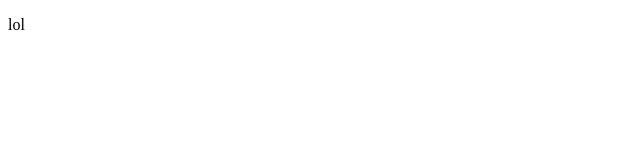
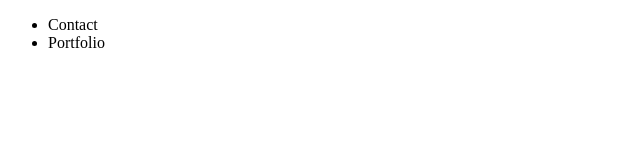
Before and after one commit to wesleyaphillipson/wesleyaphillipson.github.io, a plain HTML site: page index.html in a window 1280 px wide. Shown: the whole page, without its empty margins (0-640 px from the left). Drawn offline with Linux system fonts and the light colour scheme.

Commit message:
Update index.html

```diff
--- a/index.html
+++ b/index.html
@@ -6,6 +6,13 @@
         <title>Nothing seems to be here...</title>
     </head>
 	<body>
-		<p>lol</p>
+		<div class="banner">
+			<div class="banner-top">
+				<ul class="nav">
+					<li class="callout">Contact</li>
+					<li>Portfolio</li>
+				</ul>
+			</div>
+		</div>
 	</body>
 </html>
```
